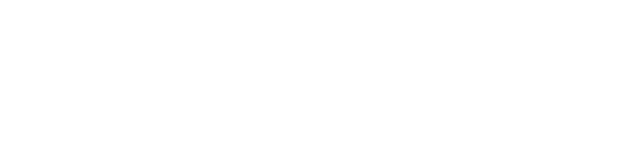
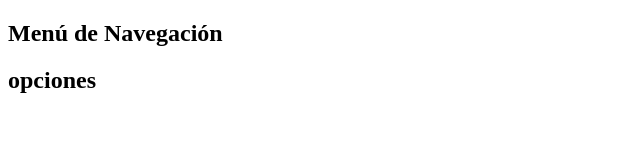
Before and after one commit to DanielBeltranl/Trabajo_politica, a plain HTML site: page index.html in a window 1280 px wide. Shown: the whole page, without its empty margins (0-640 px from the left). Drawn offline with Linux system fonts and the light colour scheme.

Commit message:
commit navbar

```diff
--- a/index.html
+++ b/index.html
@@ -4,6 +4,9 @@
     <meta charset="UTF-8">
     <meta name="viewport" content="width=device-width, initial-scale=1.0">
     <title>Politica</title>
+    <h2>Menú de Navegación</h2>
+    <h2>opciones</h2>
+
 </head>
 <body>
 
```
